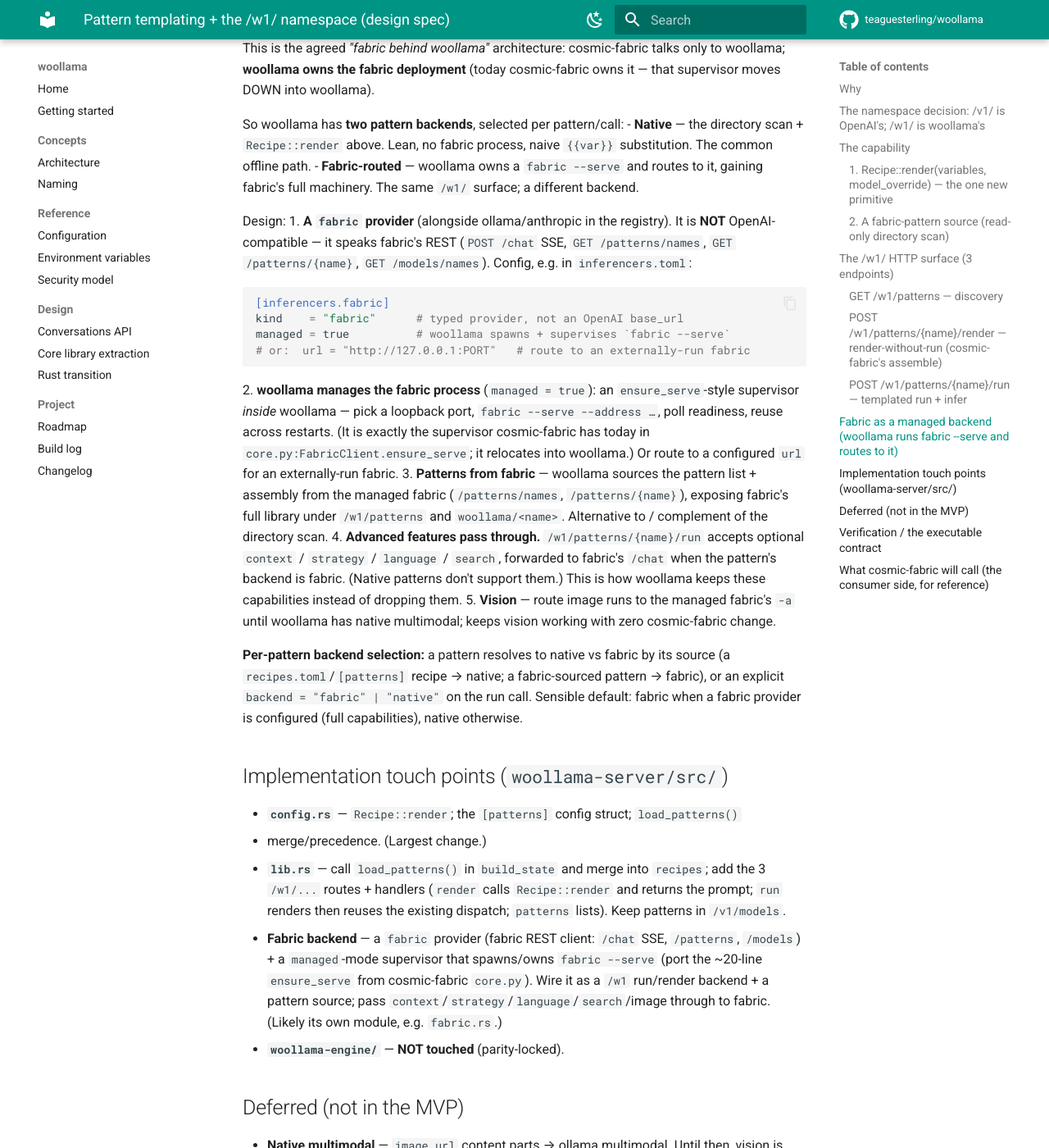
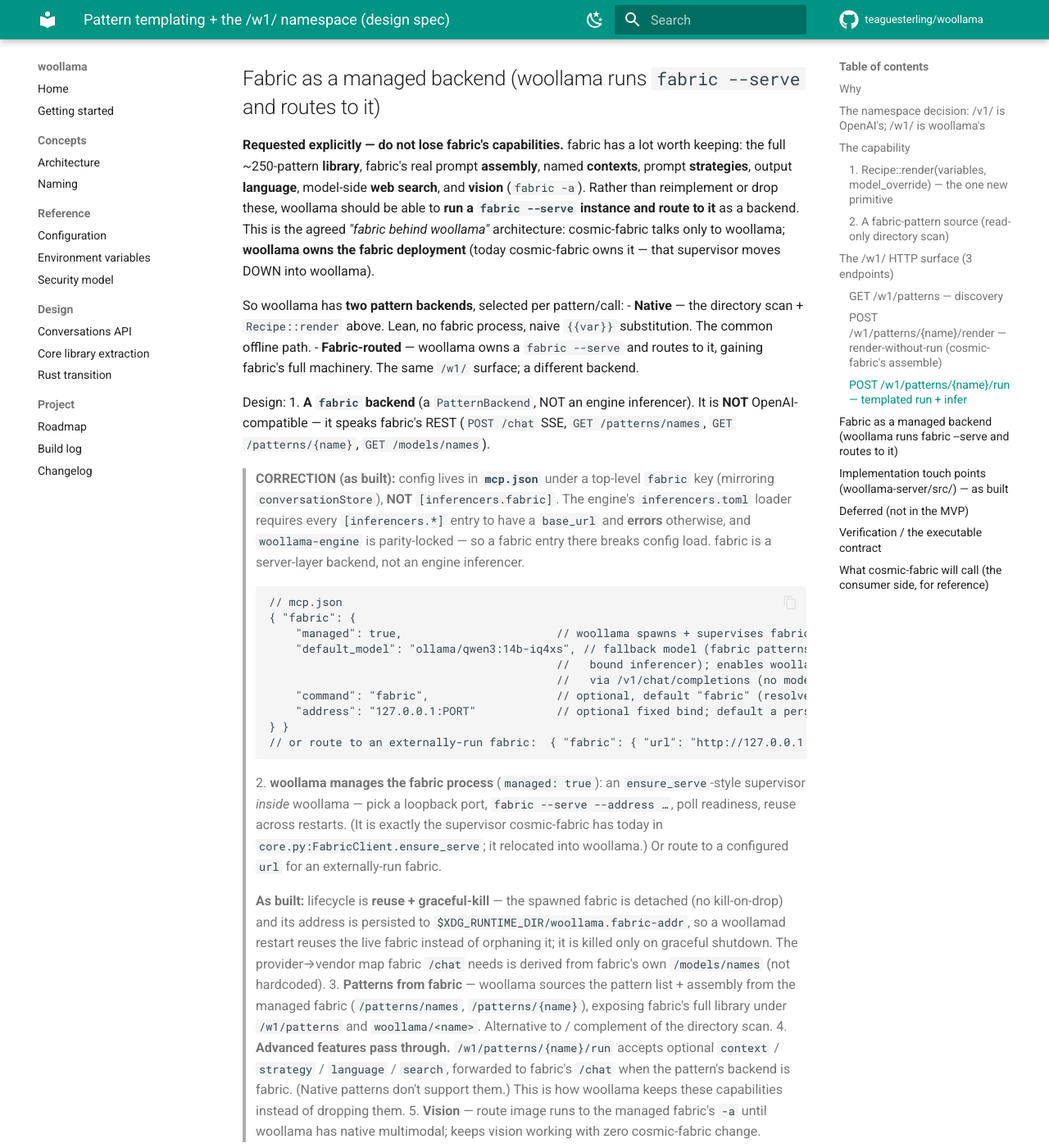
Before and after one commit to teaguesterling/woollama, an MkDocs documentation site: the page built from docs/pattern-templating.md, in a window 1280 px wide and 1400 px high, scrolled down 3297 px. Shown: the whole window at 82% size. Built offline with MkDocs 1.6.1 and Material for MkDocs 9.7.7, drawn with Linux system fonts in a browser that asks for light colours; comment, search, counter and statistics services are not loaded; some of the changed text lies outside the part shown.

Commit message:
docs(w1): correct spec to as-built — mcp.json fabric config + PatternBackend seam
The spec was written before implementation; two things diverged:
1. Fabric config is the mcp.json `fabric` key, NOT [inferencers.fabric] — the
   engine's inferencers.toml loader requires base_url and errors otherwise, and
   woollama-engine is parity-locked, so fabric can't be an engine inferencer.
2. Backends plug in via a PatternBackend trait (pattern_backend.rs) registered in
   register_all(); native recipes stay the built-in core; lib.rs is backend-agnostic.

Status flipped to IMPLEMENTED. Inline call-outs mark the corrections; the
"managed backend" config block and "implementation touch points" now match the
shipped code (mcp.json shape incl. default_model; reuse+graceful-kill lifecycle;
fabric-isms confined to fabric.rs).

Co-Authored-By: Claude Opus 4.8 <noreply@anthropic.com>

````diff
--- a/docs/pattern-templating.md
+++ b/docs/pattern-templating.md
@@ -1,10 +1,21 @@
 # Pattern templating + the `/w1/` namespace (design spec)
 
-> Status: **proposal / hand-off.** Written by the cosmic-fabric side as the
-> consuming client; this is woollama-side work to take up. Targets the Rust
-> `woollamad` (`woollama-server` crate). The executable contract lives in
-> cosmic-fabric's `src/mock-woollamad` (extend it; cosmic-fabric's
-> `test_integration.py` asserts against it).
+> Status: **IMPLEMENTED** (was proposal / hand-off). Written by the cosmic-fabric
+> side as the consuming client; built woollama-side in the Rust `woollamad`
+> (`woollama-server` crate). The executable contract lives in cosmic-fabric's
+> `src/mock-woollamad` (cosmic-fabric's `test_integration.py` asserts against it).
+>
+> **Corrections from the build** (this doc was written before implementation; two
+> things changed — see the call-outs inline):
+> 1. The fabric backend is configured in **`mcp.json`** (a `fabric` key), **NOT**
+>    `[inferencers.fabric]`. fabric is not OpenAI-compatible and `woollama-engine`
+>    is parity-locked; the engine's `inferencers.toml` loader requires every entry
+>    to have a `base_url` and would **error** on a fabric entry. See "Fabric as a
+>    managed backend" below.
+> 2. Additional pattern backends (fabric, future providers) plug in via a
+>    **`PatternBackend` trait** (`woollama-server/src/pattern_backend.rs`); native
+>    recipes stay the built-in core. `lib.rs` handlers are backend-agnostic. See
+>    "Implementation touch points".
 
 ## Why
 
@@ -136,20 +147,38 @@ So woollama has **two pattern backends**, selected per pattern/call:
   full machinery. The same `/w1/` surface; a different backend.
 
 Design:
-1. **A `fabric` provider** (alongside ollama/anthropic in the registry). It is **NOT**
+1. **A `fabric` backend** (a `PatternBackend`, NOT an engine inferencer). It is **NOT**
    OpenAI-compatible — it speaks fabric's REST (`POST /chat` SSE, `GET /patterns/names`,
-   `GET /patterns/{name}`, `GET /models/names`). Config, e.g. in `inferencers.toml`:
-   ```toml
-   [inferencers.fabric]
-   kind    = "fabric"      # typed provider, not an OpenAI base_url
-   managed = true          # woollama spawns + supervises `fabric --serve`
-   # or:  url = "http://127.0.0.1:PORT"   # route to an externally-run fabric
-   ```
-2. **woollama manages the fabric process** (`managed = true`): an `ensure_serve`-style
+   `GET /patterns/{name}`, `GET /models/names`).
+
+   > **CORRECTION (as built):** config lives in **`mcp.json`** under a top-level `fabric`
+   > key (mirroring `conversationStore`), **NOT** `[inferencers.fabric]`. The engine's
+   > `inferencers.toml` loader requires every `[inferencers.*]` entry to have a `base_url`
+   > and **errors** otherwise, and `woollama-engine` is parity-locked — so a fabric entry
+   > there breaks config load. fabric is a server-layer backend, not an engine inferencer.
+   > ```jsonc
+   > // mcp.json
+   > { "fabric": {
+   >     "managed": true,                       // woollama spawns + supervises fabric --serve
+   >     "default_model": "ollama/qwen3:14b-iq4xs", // fallback model (fabric patterns have no
+   >                                            //   bound inferencer); enables woollama/<name>
+   >                                            //   via /v1/chat/completions (no model slot there)
+   >     "command": "fabric",                   // optional, default "fabric" (resolved on PATH)
+   >     "address": "127.0.0.1:PORT"            // optional fixed bind; default a persisted free port
+   > } }
+   > // or route to an externally-run fabric:  { "fabric": { "url": "http://127.0.0.1:PORT" } }
+   > ```
+2. **woollama manages the fabric process** (`managed: true`): an `ensure_serve`-style
    supervisor *inside* woollama — pick a loopback port, `fabric --serve --address …`,
    poll readiness, reuse across restarts. (It is exactly the supervisor cosmic-fabric has
-   today in `core.py:FabricClient.ensure_serve`; it relocates into woollama.) Or route to
+   today in `core.py:FabricClient.ensure_serve`; it relocated into woollama.) Or route to
    a configured `url` for an externally-run fabric.
+
+   > **As built:** lifecycle is **reuse + graceful-kill** — the spawned fabric is detached
+   > (no kill-on-drop) and its address is persisted to
+   > `$XDG_RUNTIME_DIR/woollama.fabric-addr`, so a woollamad restart reuses the live fabric
+   > instead of orphaning it; it is killed only on graceful shutdown. The provider→vendor map
+   > fabric `/chat` needs is derived from fabric's own `/models/names` (not hardcoded).
 3. **Patterns from fabric** — woollama sources the pattern list + assembly from the managed
    fabric (`/patterns/names`, `/patterns/{name}`), exposing fabric's full library under
    `/w1/patterns` and `woollama/<name>`. Alternative to / complement of the directory scan.
@@ -165,19 +194,27 @@ Design:
 explicit `backend = "fabric" | "native"` on the run call. Sensible default: fabric when a
 fabric provider is configured (full capabilities), native otherwise.
 
-## Implementation touch points (`woollama-server/src/`)
-- **`config.rs`** — `Recipe::render`; the `[patterns]` config struct; `load_patterns()`
-  + merge/precedence. (Largest change.)
-- **`lib.rs`** — call `load_patterns()` in `build_state` and merge into `recipes`;
-  add the 3 `/w1/...` routes + handlers (`render` calls `Recipe::render` and returns
-  the prompt; `run` renders then reuses the existing dispatch; `patterns` lists). Keep
-  patterns in `/v1/models`.
-- **Fabric backend** — a `fabric` provider (fabric REST client: `/chat` SSE, `/patterns`,
-  `/models`) + a `managed`-mode supervisor that spawns/owns `fabric --serve` (port the
-  ~20-line `ensure_serve` from cosmic-fabric `core.py`). Wire it as a `/w1` run/render
-  backend + a pattern source; pass `context`/`strategy`/`language`/`search`/image through
-  to fabric. (Likely its own module, e.g. `fabric.rs`.)
-- **`woollama-engine/`** — **NOT touched** (parity-locked).
+## Implementation touch points (`woollama-server/src/`) — as built
+- **`config.rs`** — `Recipe::render` + the extracted `render_system()`; `scan_vars()`;
+  `PatternSource`; the `[patterns]` dir-scan (`load_patterns()`); `load_fabric_config()`
+  (reads the mcp.json `fabric` key).
+- **`pattern_backend.rs`** (NEW — the plugin seam) — the `PatternBackend` trait
+  (`id`/`list`/`has`/`render`/`run`/`v1_addressable`/`proxies`/`proxy`/`shutdown`) +
+  `register_all()`, the single composition root that assembles configured backends. The
+  trait speaks only woollama terms (name, variables, rendered system, OpenAI `Response`);
+  **no backend-specific concept appears in it.** This is the model for ANY additional
+  non-OpenAI system: add a module implementing the trait + one line in `register_all`.
+- **`fabric.rs`** (NEW) — `impl PatternBackend for FabricBackend` + `register()`. ALL
+  fabric-isms are confined here: the supervisor (`ensure_serve`, reuse + graceful-kill),
+  the fabric REST client (`/chat` SSE, `/patterns/*`, `/models/names`), the provider→vendor
+  map, the fabric `/chat` body shape, and the fabric-SSE ⇄ OpenAI translation. Advanced
+  fields (`context`/`strategy`/`language`/`search`/options) pass through to fabric; vision
+  passes through the `/fabric/*` proxy (`fabric -a`).
+- **`lib.rs`** — backend-AGNOSTIC: `build_state` calls `pattern_backend::register_all()`;
+  the `/w1/...` handlers + `/v1/models` + `/v1/chat/completions` iterate
+  `AppState.pattern_backends` (native recipes win on a name collision, then registration
+  order); the transparent proxy is mounted at `/{backend.id()}/*` (no backend-name literal).
+- **`woollama-engine/`** — **NOT touched** (parity-locked; never sees a `{{var}}`).
 
 ## Deferred (not in the MVP)
 - **Native multimodal** — `image_url` content parts → ollama multimodal. Until then,
````
